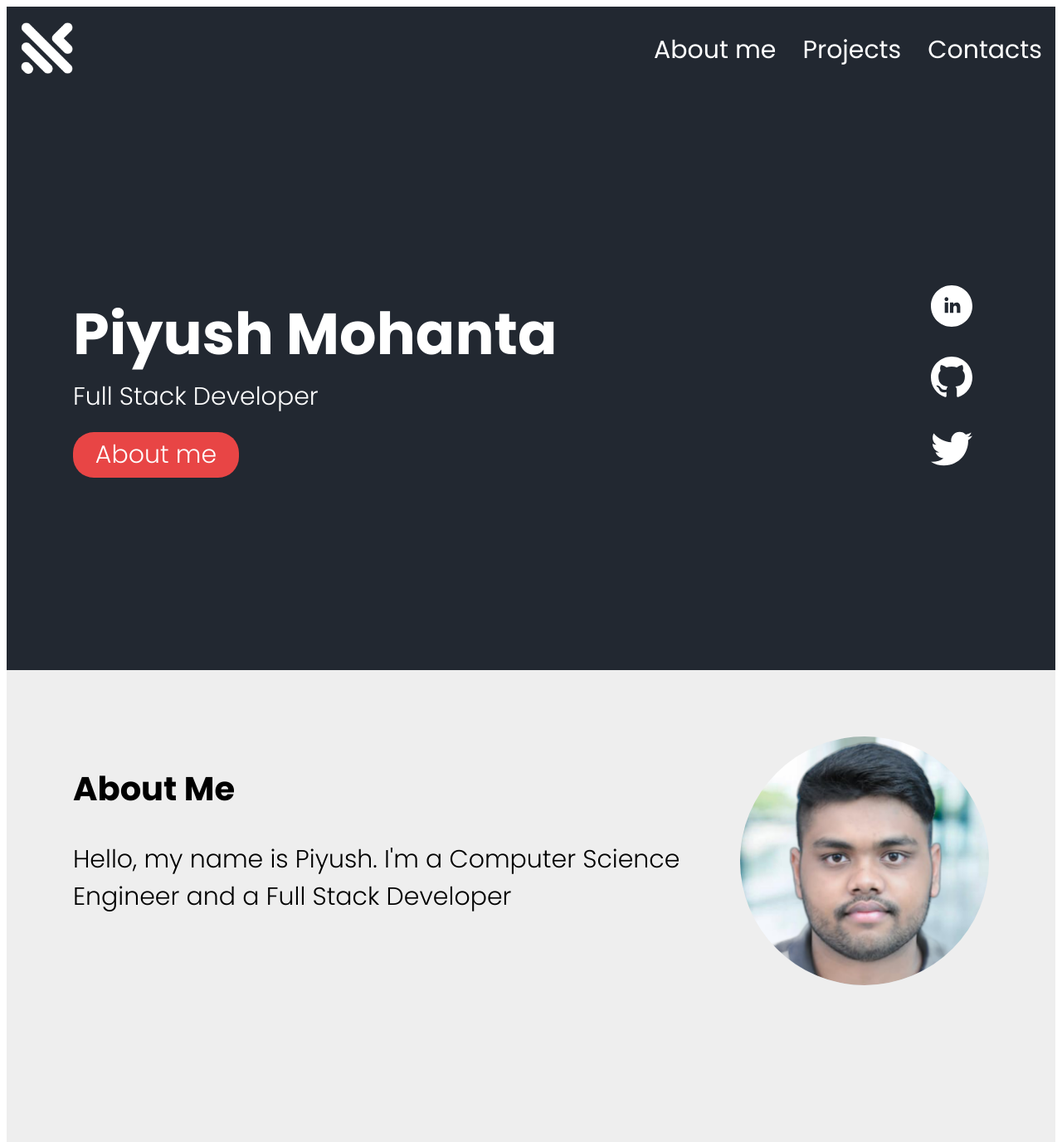
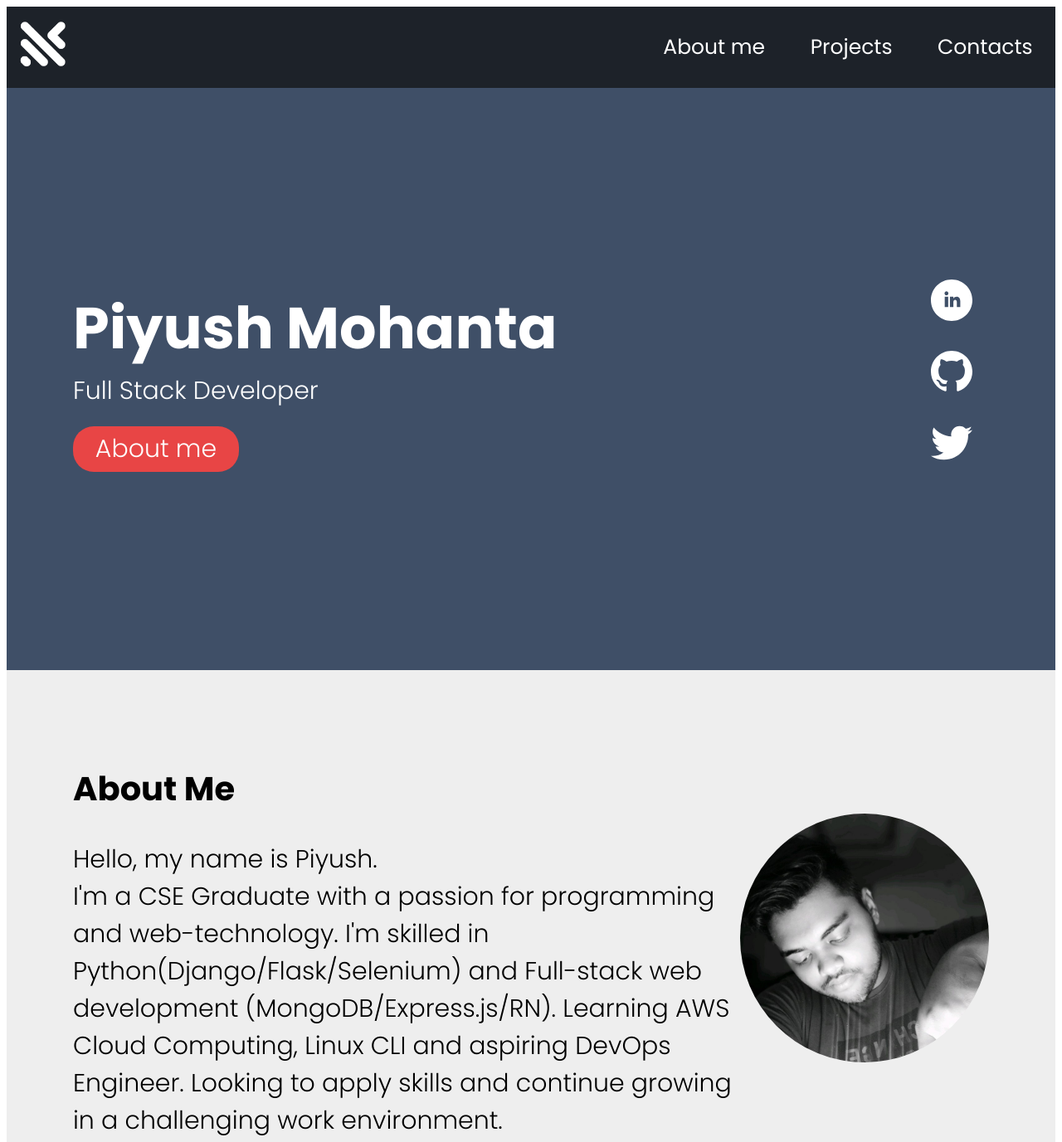
Before and after one commit to piyushmohanta9/Portfolio_website, a plain HTML site: page index.html in a window 1280 px wide. Shown: the top 1377 px of the page at 83% size. Drawn offline with Linux system fonts and the light colour scheme; a web font is replaced by a local one.

Commit message:
ready to push

```diff
--- a/index.html
+++ b/index.html
@@ -12,15 +12,16 @@
 <body>
 
     <section class="hero">
-        <nav>
-           <img class="logo" src="./src/images/web1.png" alt="piyush mohanta logo"/>
-            <ul>
-                <li><a href="#about-me">About me</a></li>
-                <li><a href="#projects">Projects</a></li>
-                <li><a href="#contacts">Contacts</a></li>
-            </ul>
-        </nav>
-
+        <div class="nav-pane">
+            <nav>
+            <img class="logo" src="./src/images/web1.png" alt="piyush mohanta logo"/>
+                <ul>
+                    <a href="#about-me" class="list-item-nav-bar"><li class="list-item-li">About me</li></a>
+                    <a href="#projects" class="list-item-nav-bar"><li class="list-item-li">Projects</li></a>
+                    <a href="#contacts" class="list-item-nav-bar"><li class="list-item-li">Contacts</li></a>
+                </ul>
+            </nav>
+        </div>
         <div class="heroarea">
             <div class="hero-text">
                 <h1>Piyush Mohanta</h1>
@@ -45,17 +46,21 @@
                     </a>
                 </div>
             </div>
-
         </div>
     </section>
 
     <section class="sub-section" id="about-me">
-        <div class=""information>
+        <div class="information">
             <h2>About Me</h2>
-            <p>Hello, my name is Piyush. I'm a Computer Science Engineer and a Full Stack Developer</p>
+            <div>
+            <p>Hello, my name is Piyush.</p>
+            <p>I'm a CSE Graduate with a passion for programming and web-technology. I'm skilled in Python(Django/Flask/Selenium) and Full-stack web development
+(MongoDB/Express.js/RN). Learning AWS Cloud Computing, Linux CLI and aspiring DevOps Engineer. Looking to apply skills and continue growing in a
+challenging work environment.</p>
+        </div>
         </div>
         <div class="headshot-container">
-            <img class="headshot" src="./src/images/profile-pic.png" alt="Profile picture piyush mohanta"/>
+            <img class="headshot" src="./src/images/profile-pic-1.jpeg" alt="Profile picture piyush mohanta"/>
         </div>
     </section>
 
--- a/src/style.css
+++ b/src/style.css
@@ -7,13 +7,13 @@ section {
 }
 
 .logo {
-    height: 80px;
+    height: 70px;
     margin: 10px;
 }
 
 .hero {
     height: 100vh;
-    background-color: #222831;
+    background-color: #3f4f67;
     color: white;
     font-size: 40px;
 }
@@ -73,6 +73,8 @@ ul {
 
 li {
     text-decoration: none;
+    font-size: 25px;
+    font-weight: 400;
 }
 
 h1 {
@@ -145,6 +147,13 @@ p {
     margin-top: 25px;
 }
 
+.project-image:hover {
+    width: 220px;
+    height: 220px;
+    border-radius: 110px;
+    margin-top: 12px;
+}
+
 hr {
     margin-left: 20px;
     margin-right: 20px;
@@ -155,10 +164,24 @@ hr {
     color: #E84545;
 }
 
-a {
+.list-item-nav-bar {
     text-decoration: none;
     color: white;
 }
+
+.list-item-li:hover {
+    color: #E84545;
+}
+
+.nav-pane {
+    background-color: #1d2229;
+    margin-top: 0px;
+}
+
+.information {
+
+}
+
 
 @media only screen and (max-width: 1000px){
     .project-container {
```
Also changed, not shown: src/images/profile-pic-1.jpeg (added).
